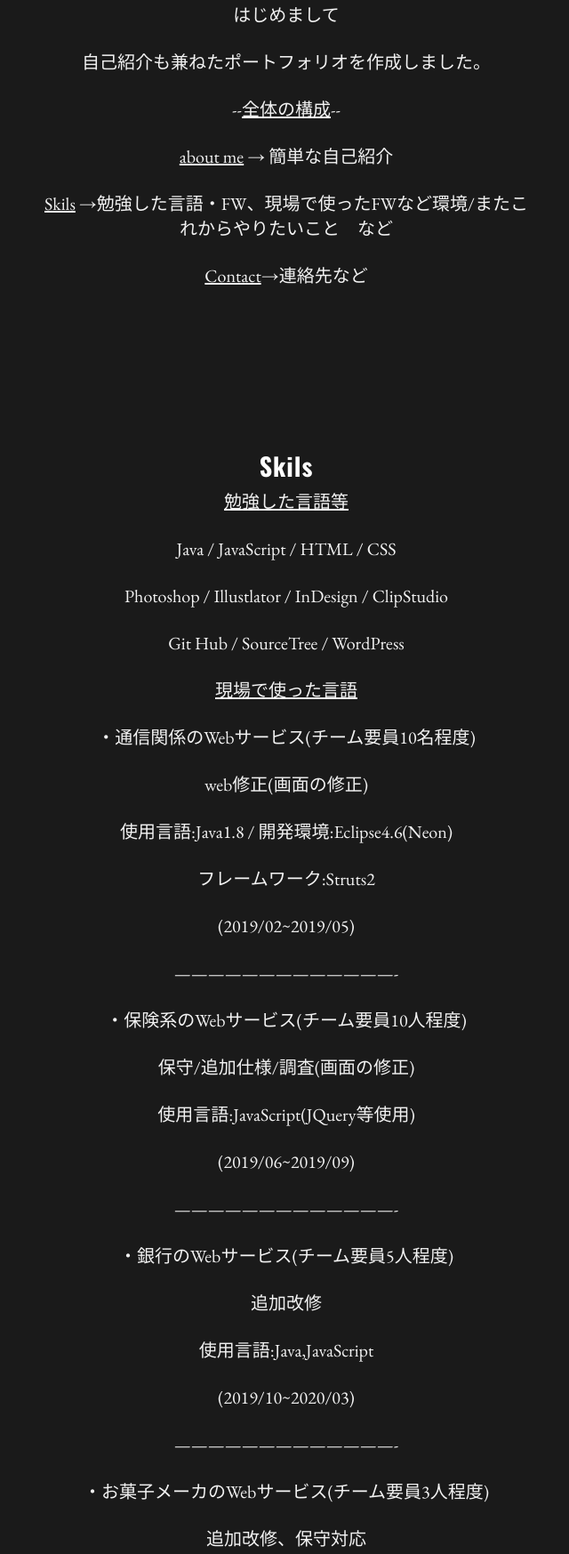
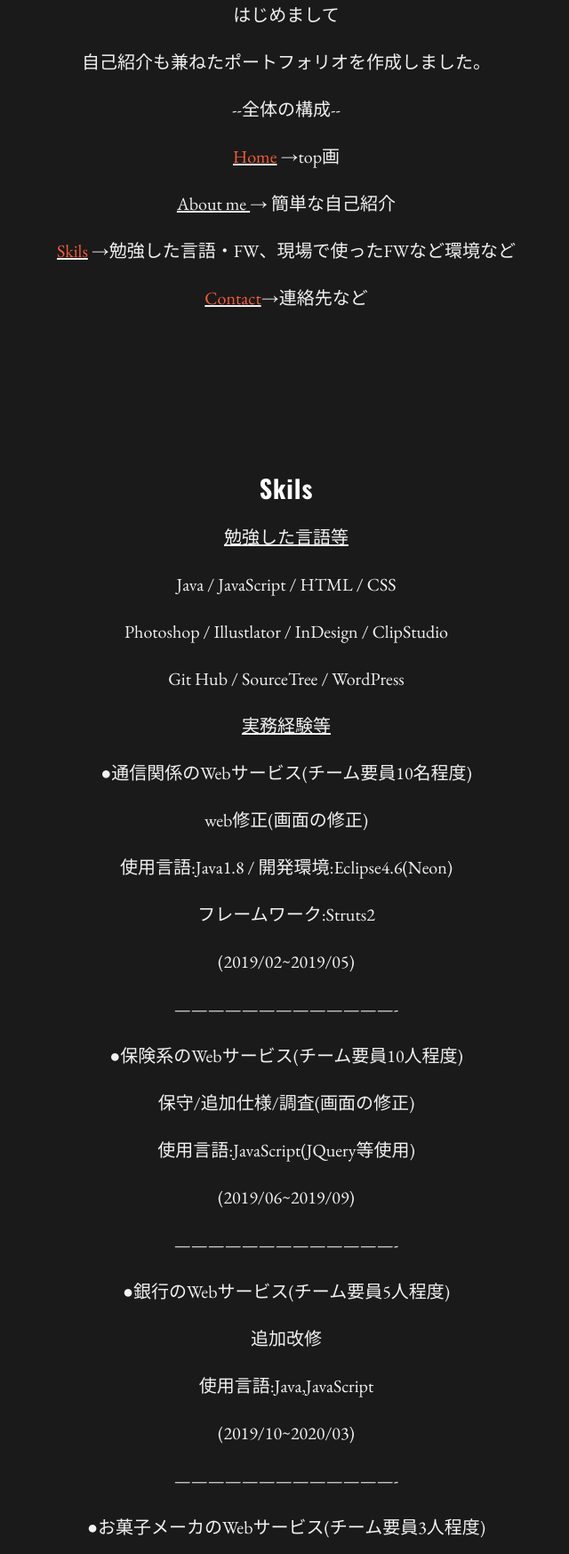
Before and after one commit to mizuki793/portfolio, a plain HTML site: page index.html in a window 1280 px wide. Shown: the part 875-2622 px from the top of the page at 89% size, without its empty margins (318-958 px from the left). Drawn offline with nearby package versions, Linux system fonts and the light colour scheme.

Commit message:
インデントの修正など

```diff
--- a/index.html
+++ b/index.html
@@ -7,10 +7,6 @@
   <meta content="width=device-width, initial-scale=1.0" name="viewport">
   <meta content="" name="keywords">
   <meta content="" name="description">
-
-  <!-- Favicons -->
-  <!-- <link href="img/favicon.png" rel="icon">
-  <link href="img/apple-touch-icon.png" rel="apple-touch-icon"> -->
 
   <!-- Google Fonts -->
   <link href="https://fonts.googleapis.com/css?family=Oswald:400,300,700|EB+Garamond" rel="stylesheet">
@@ -23,8 +19,6 @@
 
   <!-- Main Stylesheet File -->
   <link href="css/style.css" rel="stylesheet">
-
-
 </head>
 
 <body data-spy="scroll" data-offset="0" data-target="#theMenu">
@@ -36,10 +30,9 @@
 		      <i class="fa fa-times-circle menu-close"></i>
 		      <a href="#home" class="smoothscroll">Home</a>
 		      <a href="#about" class="smoothscroll">About me</a>
-      <a href="#Skils" class="smoothscroll">Skils</a>
+		      <a href="#skils" class="smoothscroll">Skils</a>
 		      <a href="#contact" class="smoothscroll">Contact</a>
 		</div>
-
 	<!-- Menu button -->
     <div id="menuToggle"><i class="fa fa-bars"></i></div>
  	</nav>
@@ -57,14 +50,11 @@
 			<h3>Welcome to my Portfolio</h3>
 			<br>
 			<br>
-        <div class="col-lg-6 col-lg-offset-3">
-        </div>
+			<div class="col-lg-6 col-lg-offset-3"></div>
 	</div>
 </div>
 <!-- /container -->
-  </div>
 <!-- /headerwrap -->
-
 <!-- ========== ABOUT SECTION ========== -->
 <section id="about" name="about"></section>
 	<div id="f">
@@ -72,62 +62,61 @@
 			<div class="row">
 				<h3>ABOUT ME</h3>
 				<p class="centered"><i class="icon icon-circle"></i><i class="icon icon-circle"></i><i class="icon icon-circle"></i></p>
-
 				<!-- INTRO INFORMATIO-->
         		<div class="col-lg-6 col-lg-offset-3">
 					<p>はじめまして</p>
 					<p>自己紹介も兼ねたポートフォリオを作成しました。</p>
 					<p></p>
-          <p>--<u>全体の構成</u>--</p>
-          <p><u>about me</u> → 簡単な自己紹介<p>
-          <p><u>Skils</u> →勉強した言語・FW、現場で使ったFWなど環境/またこれからやりたいこと　など</p>
-          <p><u>Contact</u>→連絡先など</p>
+					<p>--全体の構成--</p>
+					<p><u><a href="#home" class="smoothscroll">Home</a></u> →top画</p>
+					<p><u>About me </u>→ 簡単な自己紹介<p>
+					<p><u><a href="#skils" class="smoothscroll">Skils</a></u>
+						→勉強した言語・FW、現場で使ったFWなど環境など</p>
+					<p><u><a href="#contact" class="smoothscroll">Contact</a></u>→連絡先など</p>
 				</div>
 			</div>
 		</div>
-    <!-- /container -->
 	</div>
-  <!-- /f -->
-
 <!-- ========== CAROUSEL SECTION ========== -->
-  <section id="Skils" name="Skils"></section>
+<section id="skils" name="skils"></section>
 <div id="f">
 	<div class="container">
 		<div class="row centered">
 			<h3>Skils</h3>
+			<p></p>
 			<p><u>勉強した言語等</u></p>
+			<p></p>
 			<p> Java / JavaScript / HTML / CSS</p>
 			<p></p>
 			<p>Photoshop / Illustlator / InDesign / ClipStudio</p>
 			<p></p>
 			<p>Git Hub / SourceTree / WordPress  </p>
-
-        <p><u>現場で使った言語</u></p>
-        <p>・通信関係のWebサービス(チーム要員10名程度)</p>
+			<p></p>
+			<p><u>実務経験等</u></p>
+			<p></p>
+			<p>●通信関係のWebサービス(チーム要員10名程度)</p>
 			<p>web修正(画面の修正)</p>
 			<p>使用言語:Java1.8 / 開発環境:Eclipse4.6(Neon)</p>
 			<p>フレームワーク:Struts2</p>
 			<p>(2019/02~2019/05)</p>
 			<p>—————————————-</p>
 
-		<p>・保険系のWebサービス(チーム要員10人程度)</p>
+			<p>●保険系のWebサービス(チーム要員10人程度)</p>
 			<p>保守/追加仕様/調査(画面の修正)</p>
 			<p>使用言語:JavaScript(JQuery等使用)</p>
 			<p>(2019/06~2019/09)</p>
 			<p>—————————————-</p>
 
-		<p>・銀行のWebサービス(チーム要員5人程度)</p>
+			<p>●銀行のWebサービス(チーム要員5人程度)</p>
 			<p>追加改修</p>
 			<p>使用言語:Java,JavaScript</p>
 			<p>(2019/10~2020/03)</p>
-
 			<p>—————————————-</p>
 
-		<p>・お菓子メーカのWebサービス(チーム要員3人程度)</p>
+			<p>●お菓子メーカのWebサービス(チーム要員3人程度)</p>
 			<p>追加改修、保守対応</p>
 			<p>使用言語:Java,JavaScript</p>
 			<p>(2020/03~)</p>
-
 <!-- col-lg-8 -->
 		</div>
 <!-- row -->
@@ -135,27 +124,26 @@
 <!-- container -->
 </div>
 <!-- f -->
-
 <!-- ========== CONTACT SECTION ========== -->
 <section id="contact" name="contact"></section>
 	<div id="f">
 		<div class="col-lg-6 col-lg-offset-3"></div>
 		<h3>Contact</h3>
 		<p></p>
-  <!-- <p><u>コンタクトはMail等でお願いします</u></p> -->
+		<p>コンタクトはMail等でお願いします</p>
 		<p></p>
 		<p>Git → <a href="https://github.com/mizuki793">Mizuki793</a></p>
 		<p>Mail →<a href="mailto:address">fallakiakino@gmail.com</a></p>
+		<p>Twitter →<a href = "https://twitter.com/fallakiakino"> @fallakiakino</a></p>
+		<p>Instagram　→<a href="https://www.instagram.com/akita_akino/?hl=ja">@akita_akino</a></p>
+		<p>欲しいものリスト →<a href="https://www.amazon.co.jp/gp/registry/wishlist/2KSKH5TLQREC3">wishlist</a></p>
 	</div>
-
 <!-- JavaScript Libraries -->
 <script src="lib/jquery/jquery.min.js"></script>
 <script src="lib/bootstrap/js/bootstrap.min.js"></script>
 <script src="lib/php-mail-form/validate.js"></script>
 <script src="lib/easing/easing.min.js"></script>
-
 <!-- Template Main Javascript File -->
 <script src="js/main.js"></script>
-
 </body>
 </html>
```
Lines whose indentation alone changed are shown as unchanged.
